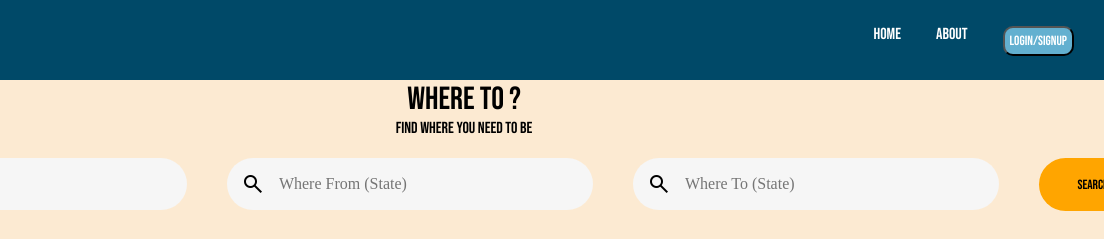
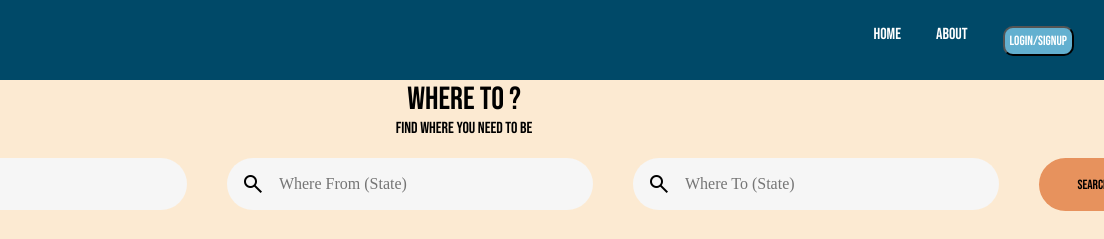
Before and after one commit to lillian-og/flight-match-group-project, a website: page client/src/index.html in a window 1280 px wide. In both pictures the pointer is over the input "Search". Shown: the top 239 px of the page, 176-1280 px from the left. Drawn offline with nearby package versions, Linux system fonts and the light colour scheme; files that its build step writes are made by us from their sources.

Commit message:
updated search button color

```diff
--- a/client/src/index.html
+++ b/client/src/index.html
@@ -205,7 +205,7 @@ button {
         margin: 20px;
       }
       .submit-button:hover {
-        background-color: orange;
+        background-color: #E7925D;
         transition: background-color 0.25s;
         cursor: pointer;
       }
```
